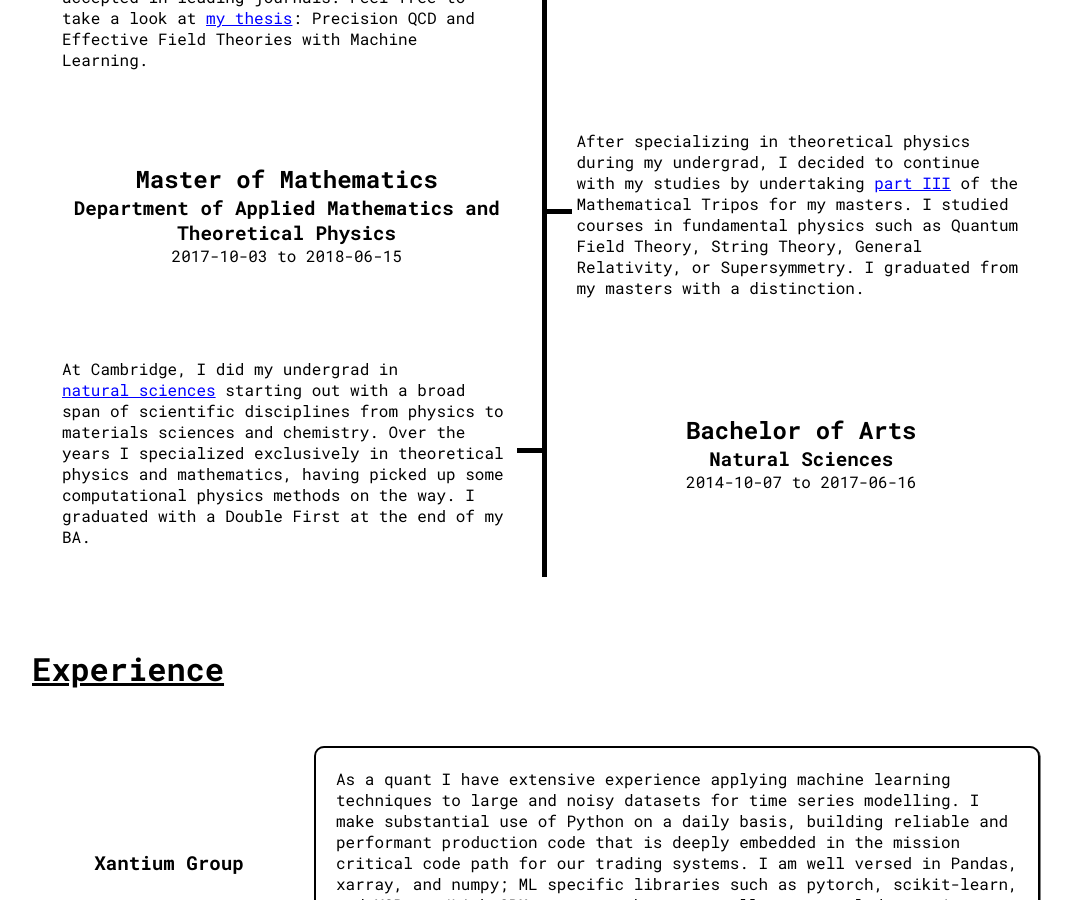
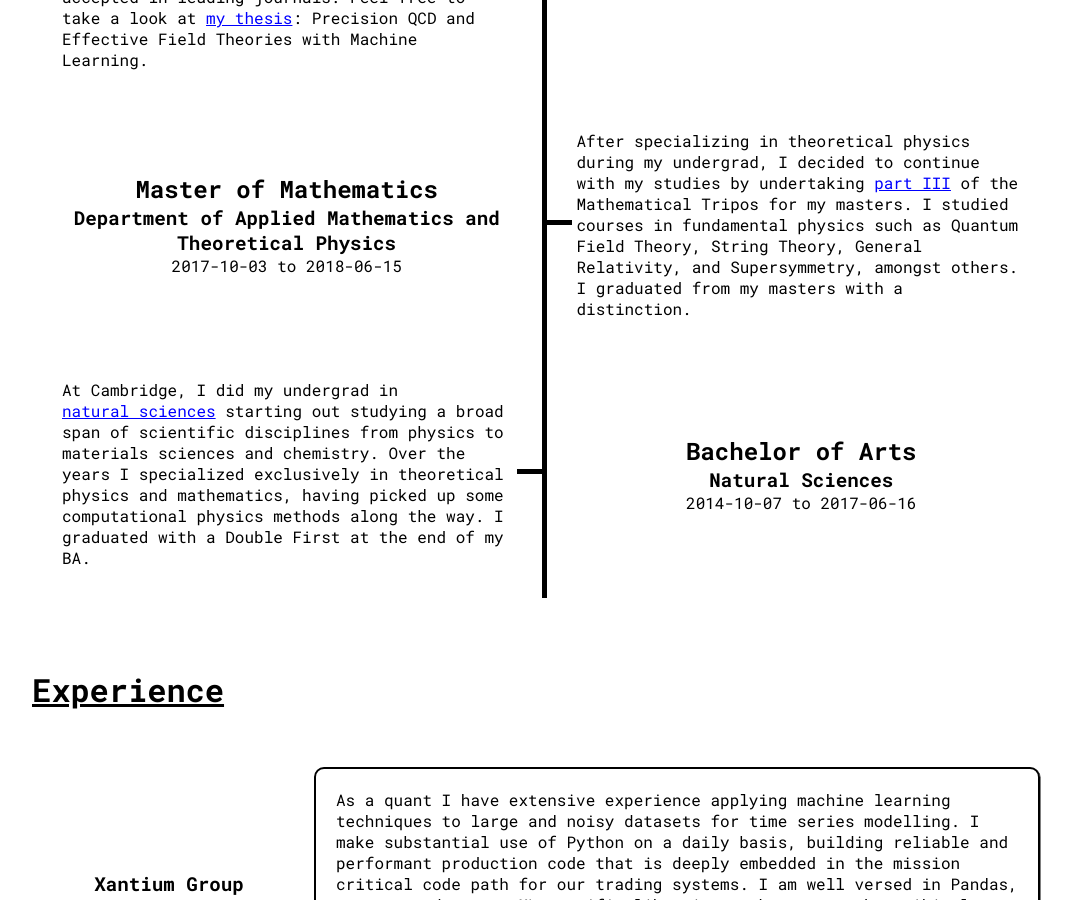
Before and after one commit to siranipour/website, a React (Vite) app: page / in a window 1280 px wide. Shown: the part 1540-2440 px from the top of the page, without its empty margins (96-1168 px from the left). Built offline with nearby package versions, Linux system fonts and the light colour scheme.

Commit message:
Better phrasing

```diff
--- a/src/components/Experience/Experience.tsx
+++ b/src/components/Experience/Experience.tsx
@@ -39,10 +39,9 @@ const ExperienceEntries: ExperienceEntry[] = [
         . In maintaining the code base I became familiar with CI/CD, build
         systems, git/github, Linux, and bash scripting. I made extensive of
         modern deep learning libraries such as TensorFlow and Keras as well as
-        Python scientific libraries such as NumPy, scipy, sympy, dask, Numba,
-        matplotlib etc. I gained experience with distributed compute workloads
-        and technologies such as Slurm on our high performance cluster at
-        Cambridge: CSD3.
+        scientific libraries such as NumPy, scipy, sympy, dask, Numba etc. I
+        gained experience with distributed compute workloads and technologies
+        such as Slurm on our high performance cluster at Cambridge: CSD3.
       </p>
     ),
   },
--- a/src/components/Timeline/Timeline.tsx
+++ b/src/components/Timeline/Timeline.tsx
@@ -84,8 +84,8 @@ const timelineEntries: TimelineEntry[] = [
         </a>{" "}
         of the Mathematical Tripos for my masters. I studied courses in
         fundamental physics such as Quantum Field Theory, String Theory, General
-        Relativity, or Supersymmetry. I graduated from my masters with a
-        distinction.
+        Relativity, and Supersymmetry, amongst others. I graduated from my
+        masters with a distinction.
       </p>
     ),
   },
@@ -103,11 +103,11 @@ const timelineEntries: TimelineEntry[] = [
         >
           natural sciences
         </a>{" "}
-        starting out with a broad span of scientific disciplines from physics to
-        materials sciences and chemistry. Over the years I specialized
-        exclusively in theoretical physics and mathematics, having picked up
-        some computational physics methods on the way. I graduated with a Double
-        First at the end of my BA.
+        starting out studying a broad span of scientific disciplines from
+        physics to materials sciences and chemistry. Over the years I
+        specialized exclusively in theoretical physics and mathematics, having
+        picked up some computational physics methods along the way. I graduated
+        with a Double First at the end of my BA.
       </p>
     ),
   },
```
